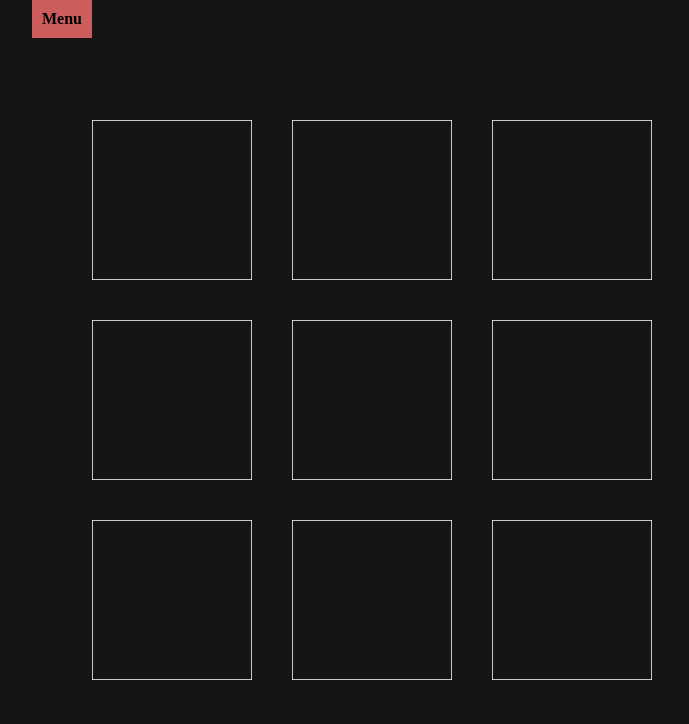
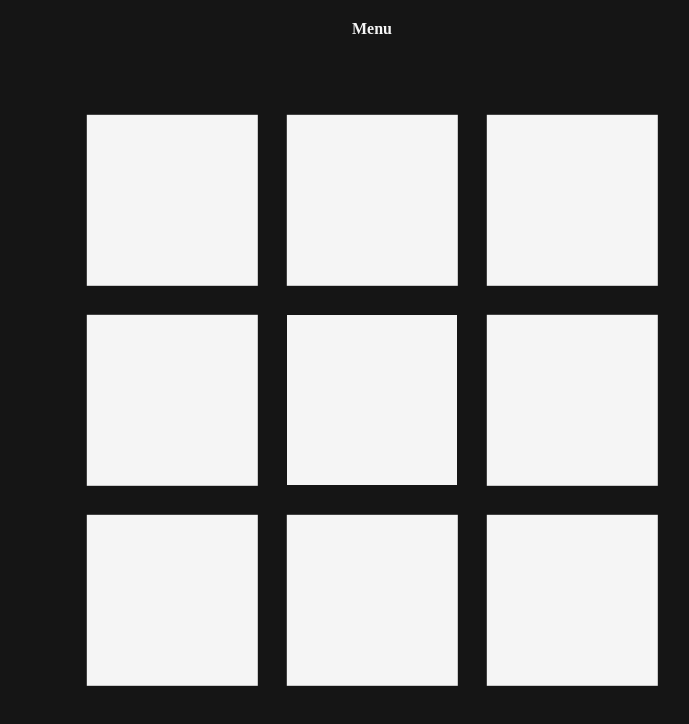
Before and after one commit to MrPeanutButterz/Visual-Playground, a React (Create React App) app: page /squares in a window 1280 px wide. Shown: the top 724 px of the page, without its empty margins (268-957 px from the left). Built offline with nearby package versions, Linux system fonts and the light colour scheme.

Commit message:
made squares appear as one

```diff
--- a/src/App.css
+++ b/src/App.css
@@ -1,13 +1,3 @@
-.link {
-    background-color: indianred;
-    padding: 10px;
-    color: black;
-    text-decoration: none;
-    display: flex;
-    align-items: center;
-    gap: 40px;
-}
-
 section {
     height: 100vh;
     background-color: #151515;
@@ -26,6 +16,35 @@ section {
 
 nav {
     position: absolute;
-    left: 0;
-    margin-left: 300px;
+    top: 0;
+    width: 100%;
 }
+
+.link {
+    background-color: indianred;
+    padding: 10px;
+    color: black;
+    text-decoration: none;
+    display: flex;
+    align-items: center;
+    gap: 40px;
+}
+
+.link:hover {
+    background-color: transparent;
+    color: whitesmoke;
+}
+
+.nav-link {
+    color: whitesmoke;
+
+    display: flex;
+    flex-direction: row;
+    align-items: center;
+    justify-content: center;
+    padding-top: 20px;
+}
+
+.menu {
+    padding-top: 50px;
+}
--- a/src/App.js
+++ b/src/App.js
@@ -12,7 +12,7 @@ export default function App() {
   return <>
     <nav>
       <NavLink to="/">
-        <div className="link">
+        <div className="nav-link">
           <h4>Menu</h4>
         </div>
       </NavLink>
--- a/src/pages/Overview.js
+++ b/src/pages/Overview.js
@@ -3,7 +3,7 @@ import {NavLink} from "react-router-dom";
 export default function Overview() {
 
   return <>
-    <section>
+    <section className="menu">
       <NavLink to="/sunset-horizon">
         <div className="link">
           <h2>1</h2>
--- a/src/pages/no2/CirclesFalling.css
+++ b/src/pages/no2/CirclesFalling.css
@@ -1,5 +1,3 @@
-@import url('https://fonts.googleapis.com/css2?family=Kalam:wght@300;400;700&display=swap');
-
 .circles-wrapper {
     height: 500px;
     width: 500px;
--- a/src/pages/no4/Squares.css
+++ b/src/pages/no4/Squares.css
@@ -10,5 +10,40 @@
     width: 200px;
     height: 200px;
 
-    border: 1px solid whitesmoke;
 }
+
+.squares-wrapper > div:nth-child(1) {
+    border-left: 1px solid whitesmoke;
+    border-top: 1px solid whitesmoke;
+}
+
+.squares-wrapper > div:nth-child(2) {
+    border-top: 1px solid whitesmoke;
+}
+
+.squares-wrapper > div:nth-child(3) {
+    border-top: 1px solid whitesmoke;
+    border-right: 1px solid whitesmoke;
+}
+
+.squares-wrapper > div:nth-child(4) {
+    border-left: 1px solid whitesmoke;
+}
+
+.squares-wrapper > div:nth-child(6) {
+    border-right: 1px solid whitesmoke;
+}
+
+.squares-wrapper > div:nth-child(7) {
+    border-left: 1px solid whitesmoke;
+    border-bottom: 1px solid whitesmoke;
+}
+
+.squares-wrapper > div:nth-child(8) {
+    border-bottom: 1px solid whitesmoke;
+}
+
+.squares-wrapper > div:nth-child(9) {
+    border-right: 1px solid whitesmoke;
+    border-bottom: 1px solid whitesmoke;
+}
--- a/src/pages/no4/Squares.js
+++ b/src/pages/no4/Squares.js
@@ -8,14 +8,10 @@ export default function Squares() {
 
     gsap.to(".square", {
       scale: 0.8,
+      backgroundColor: "whitesmoke",
       repeat: 2,
       duration: 2,
-      stagger: {
-        each: .1,
-        from: "top",
-        grid: "auto",
-        ease: "none",
-      }
+      delay: 3,
     })
   })
 
```
